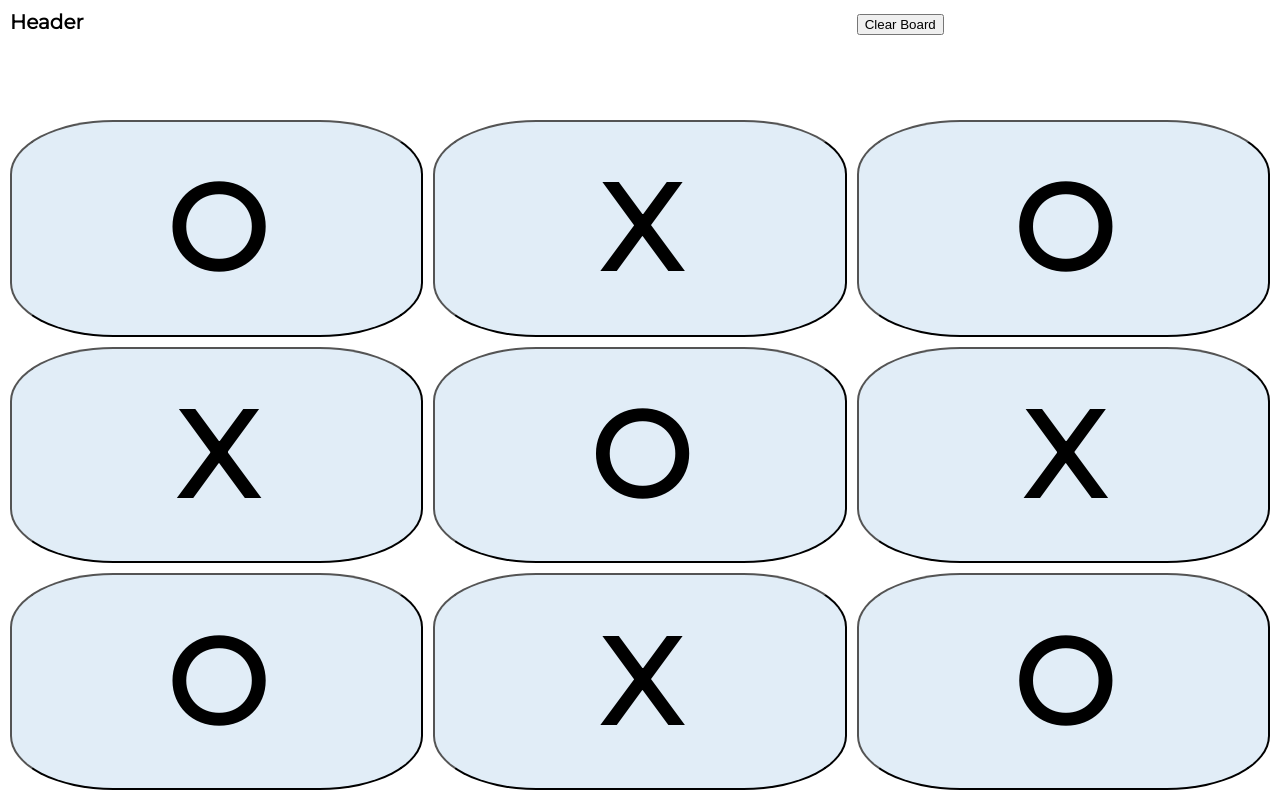
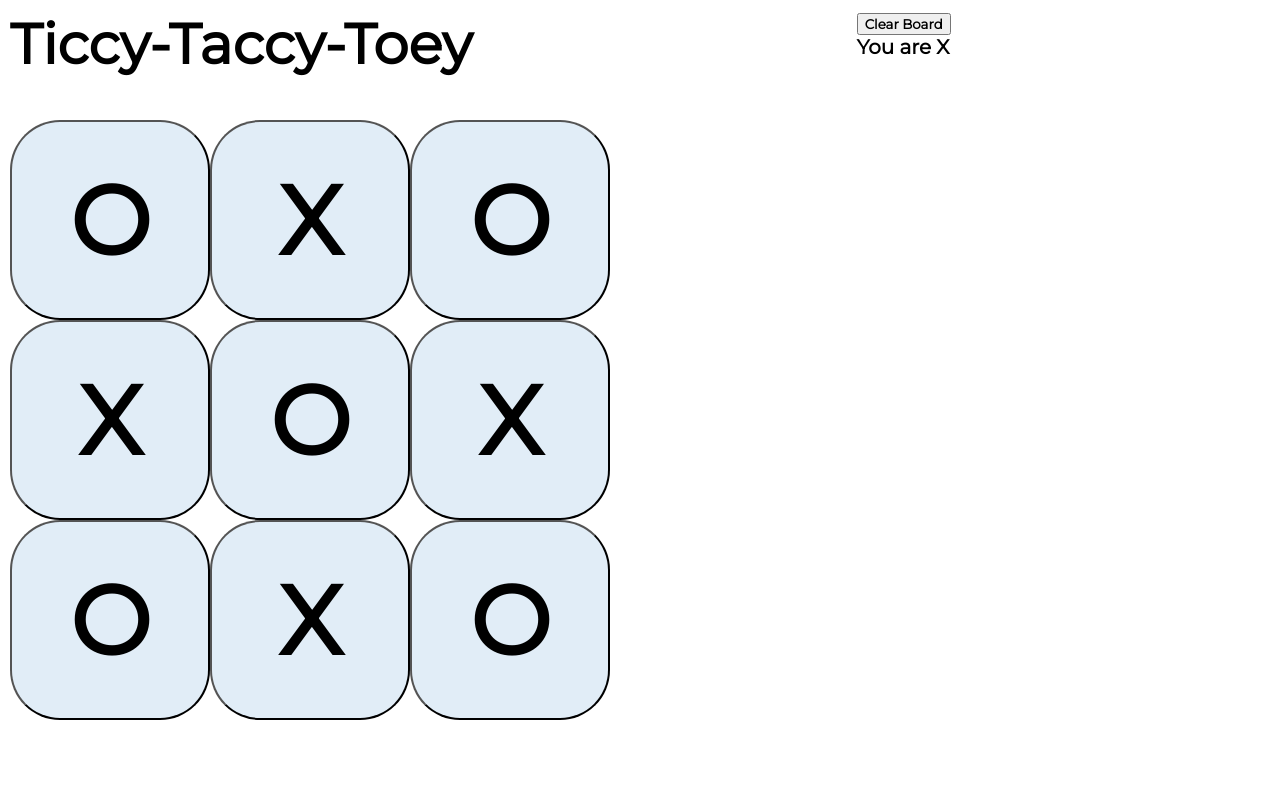
Before and after one commit to OverlordMIke/TicTacToeMultiJS, a website: page public/index.html in a window 1280 px wide. Drawn offline with nearby package versions, Linux system fonts and the light colour scheme; no server answers.

Commit message:
big progress tonight

```diff
--- a/public/game.js
+++ b/public/game.js
@@ -1,9 +1,10 @@
 const socket = io()
 let buttons = []
+let tokeninfo
 
 document.addEventListener('DOMContentLoaded', () => {
     buttons = document.getElementsByClassName('button')
-    console.log(buttons)
+    tokeninfo = document.getElementById('token')
 })
 
 function playermove(slotnum) {
@@ -16,8 +17,11 @@ function clearboard() {
 
 socket.on('boardUpdate', (board) => {
     const slots = board.slot
-    console.log(typeof slots)
     slots.forEach((value, i) => {
         buttons[i].innerHTML = value
     })
 })
+
+socket.on('tokenInform', (token) => {
+    tokeninfo.innerHTML = `You are ${token}`
+})
--- a/public/index.html
+++ b/public/index.html
@@ -9,6 +9,8 @@
     <style>
         * {
             box-sizing: border-box;
+            font-family: "Montserrat", sans-serif;
+            font-weight: bold;
         }
 
         body {
@@ -20,8 +22,7 @@
         .container {
             width: 100%;
             height: 100vh;
-            font-family: "Montserrat", sans-serif;
-            font-weight: bold;
+
             font-size: 20px;
 
             display: grid;
@@ -37,6 +38,36 @@
 
         .header {
             grid-column: 1 / span 2;
+
+            font-size: 7vh;
+        }
+
+        .gamearea {
+            grid-column: 1 / span 3;
+            grid-row: 2 / span 3;
+        }
+
+        .gameboard {
+            position: relative;
+            width: 75vh;
+        }
+
+        .gameboard:after {
+            content: "";
+            display: block;
+            padding-bottom: 100%;
+        }
+
+        .gameboard-content {
+            position: absolute;
+
+            width: 100%;
+            height: 100%;
+
+            display: grid;
+
+            grid-template-columns: repeat(3, 1fr);
+            grid-template-rows: repeat(3, 1fr);
         }
 
         .button {
@@ -47,9 +78,7 @@
 
             background-color: rgb(225, 237, 247);
 
-            font-family: "Montserrat", sans-serif;
-            font-weight: bold;
-            font-size: 15vh;
+            font-size: 12vh;
         }
 
         .button:hover {
@@ -62,11 +91,15 @@
 <body>
     <div class="container">
         <div class="header">
-            Header
+            Ticcy-Taccy-Toey
         </div>
         <div class="gameinfo">
             <button class="clearbutton" onclick="clearboard();">Clear Board</button>
+            <div id="token">You are X</div>
         </div>
+        <div class="gamearea">
+            <div class="gameboard">
+                <div class="gameboard-content">
                     <div class="buttonone">
                         <button class="button" id="buttonone" onclick="playermove(1);">O</button>
                     </div>
@@ -95,5 +128,8 @@
                         <button class="button" id="buttonnine" onclick="playermove(9);">O</button>
                     </div>
                 </div>
+            </div>
+        </div>
+    </div>
 </body>
 </html>
```
Also changed, not shown: backend.js (+57 -10 lines). Lines whose indentation alone changed are shown as unchanged.
